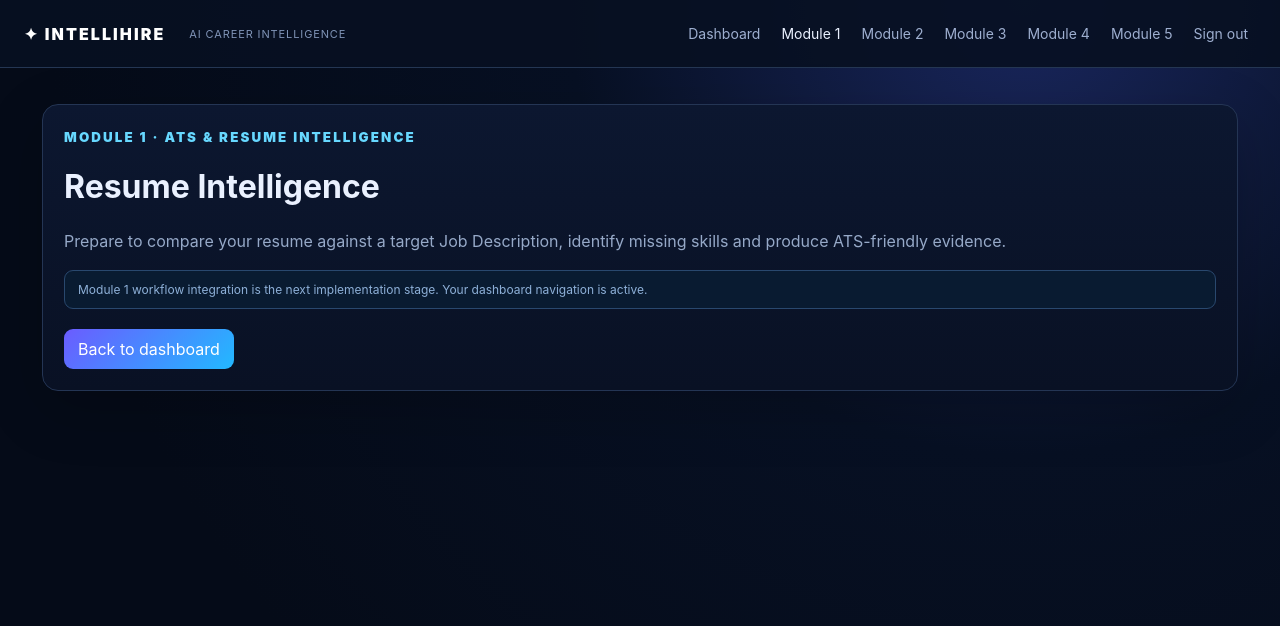
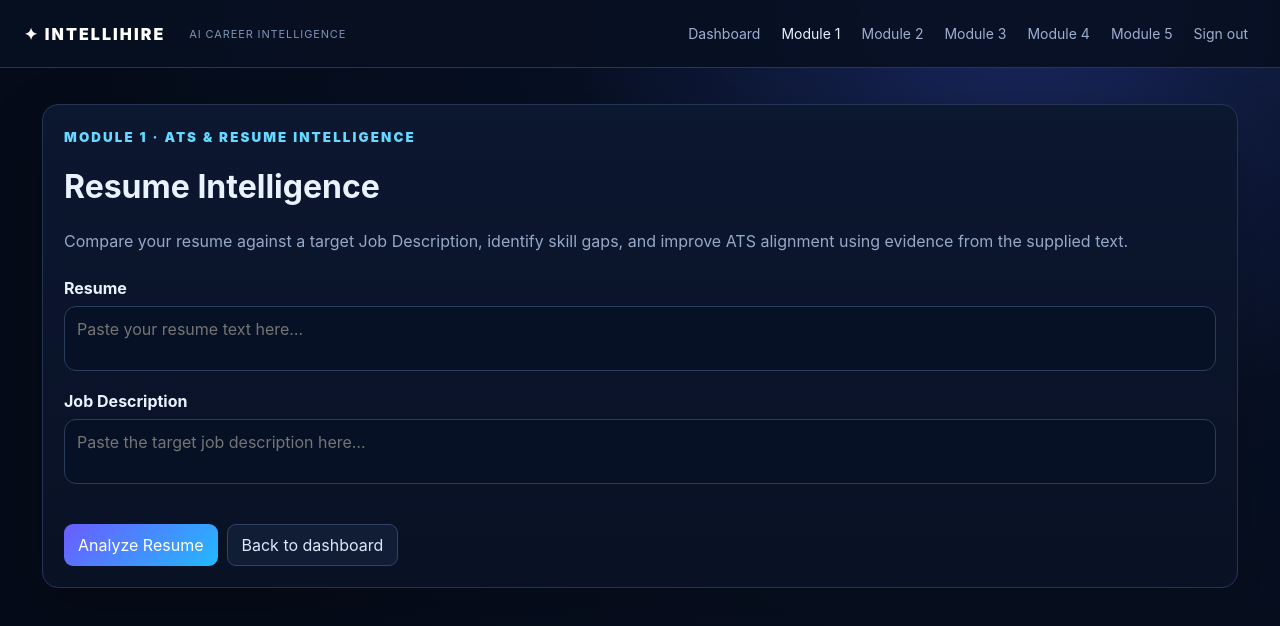
Before and after one commit to Student-Cybrarians/intellihire-v2, a Next.js app: page /app/module1 in a window 1280 px wide. Shown: the top 626 px of the page. Built offline with nearby package versions, Linux system fonts and the light colour scheme.

Commit message:
feat: implement module1 ATS resume workflow

```diff
--- a/app/app/module1/page.tsx
+++ b/app/app/module1/page.tsx
@@ -1,6 +1,98 @@
+'use client';
+
+import { FormEvent, useState } from 'react';
 import Link from 'next/link';
 import AppShell from '../AppShell';
 
+type Result = {
+  atsScore?: number;
+  overallMatch?: number;
+  skillsMatch?: number;
+  keywordMatch?: number;
+  semanticSimilarity?: number;
+  missingSkills?: string[];
+  shortlist?: string;
+  isSimulated?: boolean;
+};
+
 export default function Module1Page() {
-  return <AppShell><div className="card"><small>MODULE 1 · ATS & RESUME INTELLIGENCE</small><h1>Resume Intelligence</h1><p>Prepare to compare your resume against a target Job Description, identify missing skills and produce ATS-friendly evidence.</p><div className="notice">Module 1 workflow integration is the next implementation stage. Your dashboard navigation is active.</div><div className="buttons"><Link className="primary" href="/app/dashboard">Back to dashboard</Link></div></div></AppShell>;
+  const [resume, setResume] = useState('');
+  const [job, setJob] = useState('');
+  const [result, setResult] = useState<Result | null>(null);
+  const [error, setError] = useState('');
+  const [loading, setLoading] = useState(false);
+
+  async function analyze(event: FormEvent) {
+    event.preventDefault();
+    setError('');
+    setResult(null);
+    if (resume.trim().length < 40 || job.trim().length < 40) {
+      setError('Please provide a meaningful resume and job description before analyzing.');
+      return;
+    }
+    setLoading(true);
+    try {
+      const response = await fetch('/api/analyze', {
+        method: 'POST',
+        headers: { 'Content-Type': 'application/json' },
+        credentials: 'include',
+        body: JSON.stringify({
+          resume: { text: resume },
+          job: { text: job },
+        }),
+      });
+      const data = await response.json().catch(() => null);
+      if (!response.ok) throw new Error(data?.error || 'Analysis could not be completed.');
+      setResult(data);
+    } catch (err) {
+      setError(err instanceof Error ? err.message : 'Analysis could not be completed.');
+    } finally {
+      setLoading(false);
+    }
+  }
+
+  return (
+    <AppShell>
+      <div className="card">
+        <small>MODULE 1 · ATS & RESUME INTELLIGENCE</small>
+        <h1>Resume Intelligence</h1>
+        <p>Compare your resume against a target Job Description, identify skill gaps, and improve ATS alignment using evidence from the supplied text.</p>
+
+        <form onSubmit={analyze} style={{ display: 'grid', gap: 16, marginTop: 24 }}>
+          <label>
+            <strong>Resume</strong>
+            <textarea aria-label="Resume" value={resume} onChange={(e) => setResume(e.target.value)} placeholder="Paste your resume text here…" rows={12} style={{ width: '100%', marginTop: 8, padding: 12, borderRadius: 12, boxSizing: 'border-box' }} />
+          </label>
+          <label>
+            <strong>Job Description</strong>
+            <textarea aria-label="Job Description" value={job} onChange={(e) => setJob(e.target.value)} placeholder="Paste the target job description here…" rows={12} style={{ width: '100%', marginTop: 8, padding: 12, borderRadius: 12, boxSizing: 'border-box' }} />
+          </label>
+          {error && <div className="notice" role="alert">{error}</div>}
+          <div className="buttons">
+            <button className="primary" type="submit" disabled={loading}>
+              {loading ? 'Analyzing…' : 'Analyze Resume'}
+            </button>
+            <Link className="secondary" href="/app/dashboard">Back to dashboard</Link>
+          </div>
+        </form>
+
+        {result && (
+          <section aria-live="polite" style={{ marginTop: 28 }}>
+            <h2>ATS Analysis</h2>
+            <div className="cards">
+              <div className="card"><strong>ATS score</strong><h2>{result.atsScore ?? '—'}%</h2></div>
+              <div className="card"><strong>Overall match</strong><h2>{result.overallMatch ?? '—'}%</h2></div>
+              <div className="card"><strong>Skills match</strong><h2>{result.skillsMatch ?? '—'}%</h2></div>
+              <div className="card"><strong>Keywords</strong><h2>{result.keywordMatch ?? '—'}%</h2></div>
+            </div>
+            <p><strong>Recommendation:</strong> {result.shortlist || 'Review the analysis and improve the identified gaps.'}</p>
+            {!!result.missingSkills?.length && (
+              <div className="notice"><strong>Skills to strengthen:</strong> {result.missingSkills.join(', ')}</div>
+            )}
+            {result.isSimulated && <div className="notice">This result is marked simulated by the backend. Treat it as an analysis aid, not a hiring decision.</div>}
+          </section>
+        )}
+      </div>
+    </AppShell>
+  );
 }
```
